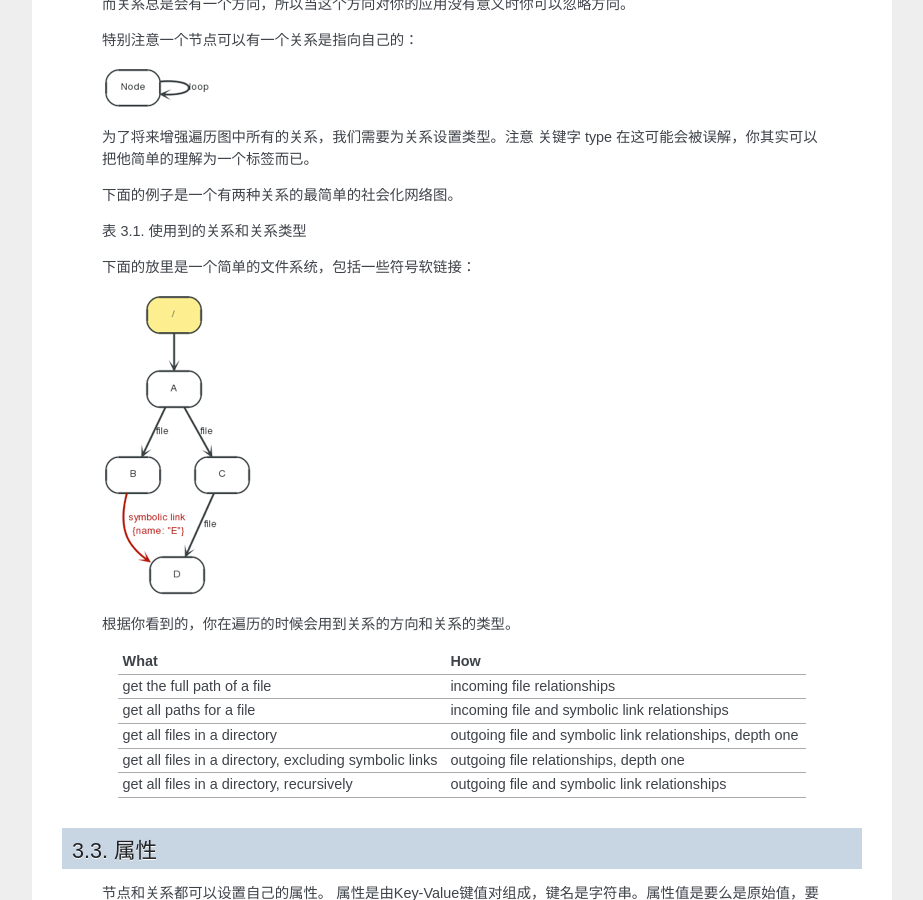
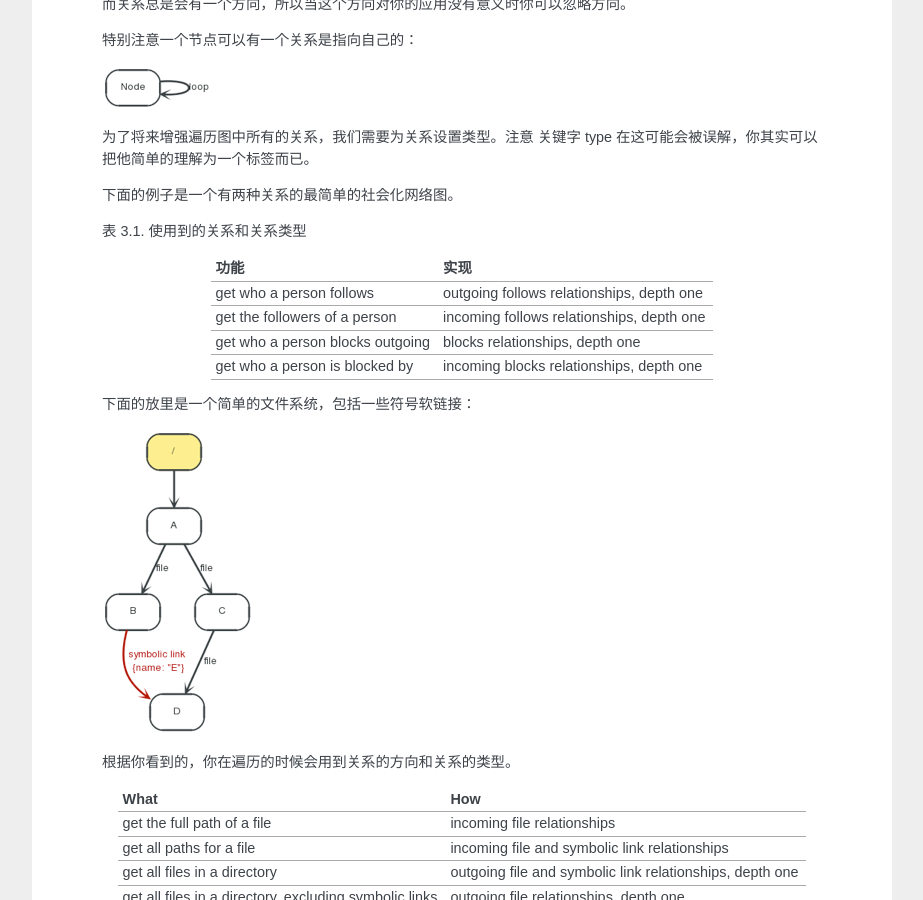
Before and after one commit to PaddyXiao/neo4j-docs, a Sphinx documentation site: the page built from docs/source/chapter3/index.rst, in a window 1280 px wide and 900 px high, scrolled down 1147 px. Shown: the whole window, without its empty margins (198-1121 px from the left). Built offline with Sphinx 7.4.7, drawn with Linux system fonts in a browser that asks for light colours.

Commit message:
modify chapter3

```diff
--- a/docs/source/chapter3/index.rst
+++ b/docs/source/chapter3/index.rst
@@ -45,14 +45,14 @@
 
     表 3.1. 使用到的关系和关系类型
 
-    ================================    =========================================
-    功能                                 实现
-    ================================    =========================================
-    get who a person follows            outgoing follows relationships, depth one
-    get the followers of a person       incoming follows relationships, depth one
-    get who a person blocks	outgoing    blocks relationships, depth one
-    get who a person is blocked by      incoming blocks relationships, depth one
-    ================================    =========================================
+    =======================================    =========================================
+    功能                                        实现
+    =======================================    =========================================
+    get who a person follows                   outgoing follows relationships, depth one
+    get the followers of a person              incoming follows relationships, depth one
+    get who a person blocks	outgoing           blocks relationships, depth one
+    get who a person is blocked by             incoming blocks relationships, depth one
+    =======================================    =========================================
 
     下面的放里是一个简单的文件系统，包括一些符号软链接：
 
```
Also changed, not shown: 5 other files.
